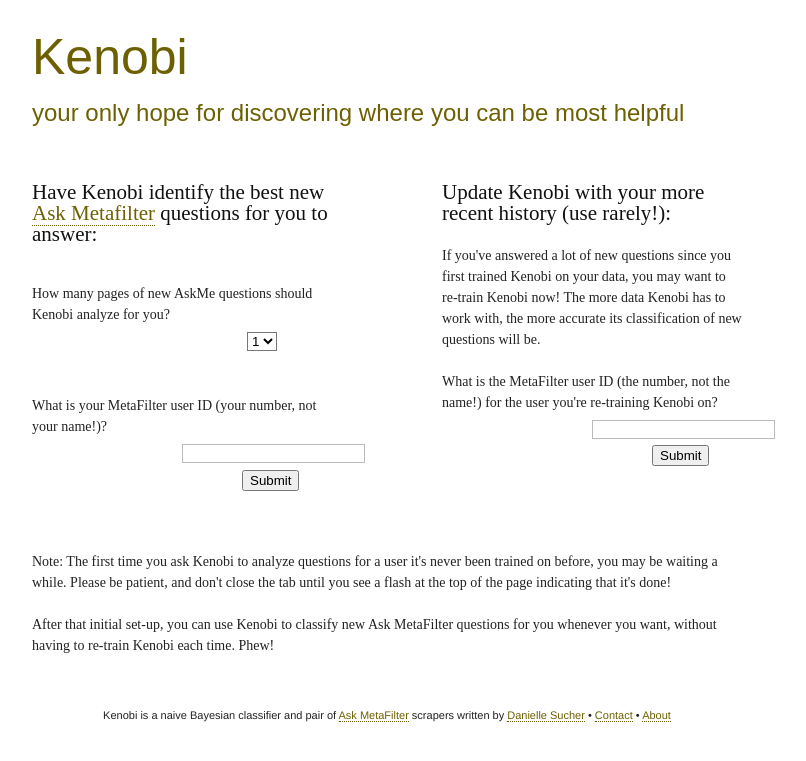
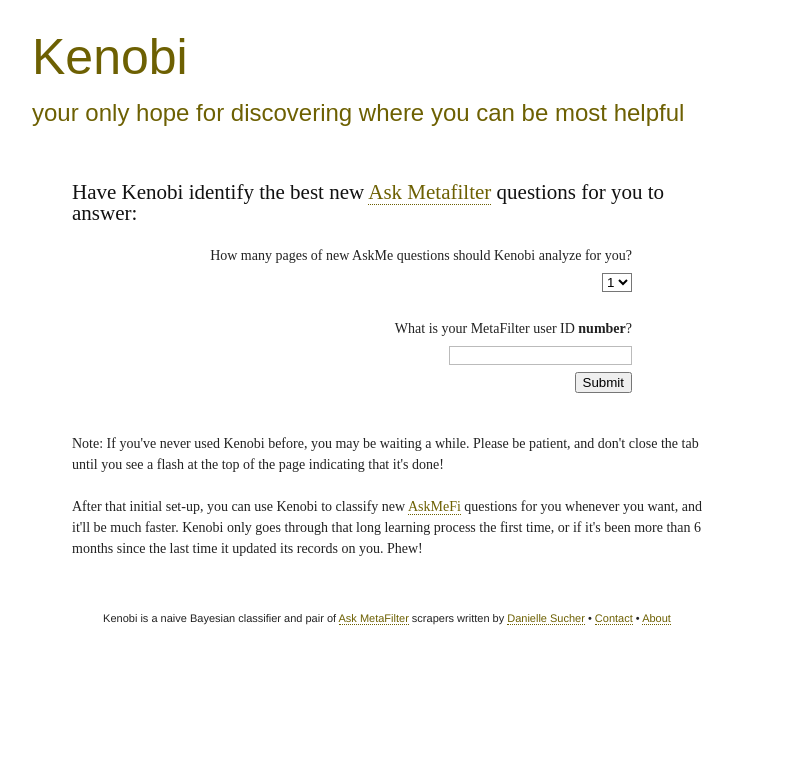
Before and after one commit to DanielleSucher/Kenobi-on-Rails, a Rails app: page / in a window 1280 px wide. Shown: the top 761 px of the page, without its empty margins (253-1059 px from the left). Run offline with Rails 7, Linux system fonts and the light colour scheme; style sheets or scripts are compiled from the project's sources; parts of the project's set-up code (start-up, migrations or seed data) failed here and were passed over; some libraries are stand-ins or nearby versions.

Commit message:
Restructured UI

```diff
--- a/app/assets/stylesheets/layout.css
+++ b/app/assets/stylesheets/layout.css
@@ -41,15 +41,16 @@
     font-family: "ltc-bodoni-175",serif;
 }
 
-.classify_form {
+.classify_form,
+.note {
     clear: both;
-    float: left;
-    width: 300px;
+    margin-right: auto;
+    margin-left: auto;
+    width: 630px;
 }
 
-.retrain_form {
-    float: right;
-    width: 300px;
+.note {
+    padding-top: 40px;
 }
 
 .form_input {
@@ -65,7 +66,13 @@
 }
 
 .lower {
-    margin-top: 38px;
+    margin-top: 20px;
+}
+
+.lower,
+.actions {
+    text-align: right;
+    padding-right: 70px;
 }
 
 .flash_success,
@@ -98,11 +105,6 @@
     margin-top: 10px;
 }
 
-.note {
-    clear: both;
-    padding-top: 60px;
-}
-
 .footer {
     padding-top: 30px;
     margin-bottom: 30px;
--- a/app/views/pages/home.html.erb
+++ b/app/views/pages/home.html.erb
@@ -11,22 +11,7 @@
 			<span class="form_select"><%= select_tag :pages, "<option>1</option><option>2</option><option>3</option><option>4</option><option>5</option>".html_safe %></span>
 		</div>
 		<div class="field lower">
-			What is your MetaFilter user ID (your number, not your name!)?
-			<br />
-			<span class="form_input"><%= text_field_tag :askme_id %></span>
-		</div>
-		<div class="actions">
-			<span class="form_submit"><%= submit_tag "Submit" %></span>
-		</div>
-	<% end %>
-</div>
-
-<div class="retrain_form">
-	<%= form_tag 'users/retrain', :method => 'post' do %>
-		<h3>Update Kenobi with your more recent history (use rarely!):</h3>
-		<p>If you've answered a lot of new questions since you first trained Kenobi on your data, you may want to re-train Kenobi now! The more data Kenobi has to work with, the more accurate its classification of new questions will be.</p>
-		<div class="field">
-			What is the MetaFilter user ID (the number, not the name!) for the user you're re-training Kenobi on?
+			What is your MetaFilter user ID <strong>number</strong>?
 			<br />
 			<span class="form_input"><%= text_field_tag :askme_id %></span>
 		</div>
@@ -37,6 +22,6 @@
 </div>
 
 <div class="note">
-	<p>Note:  The first time you ask Kenobi to analyze questions for a user it's never been trained on before, you may be waiting a while. Please be patient, and don't close the tab until you see a flash at the top of the page indicating that it's done! </p>
-	<p>After that initial set-up, you can use Kenobi to classify new Ask MetaFilter questions for you whenever you want, without having to re-train Kenobi each time. Phew!</p>
+	<p>Note:  If you've never used Kenobi before, you may be waiting a while. Please be patient, and don't close the tab until you see a flash at the top of the page indicating that it's done! </p>
+	<p>After that initial set-up, you can use Kenobi to classify new <%= link_to "AskMeFi", "http://ask.metafilter.com/" %> questions for you whenever you want, and it'll be much faster. Kenobi only goes through that long learning process the first time, or if it's been more than 6 months since the last time it updated its records on you. Phew!</p>
 </div>
```
Also changed, not shown: app/controllers/users_controller.rb (+13 -12 lines).
